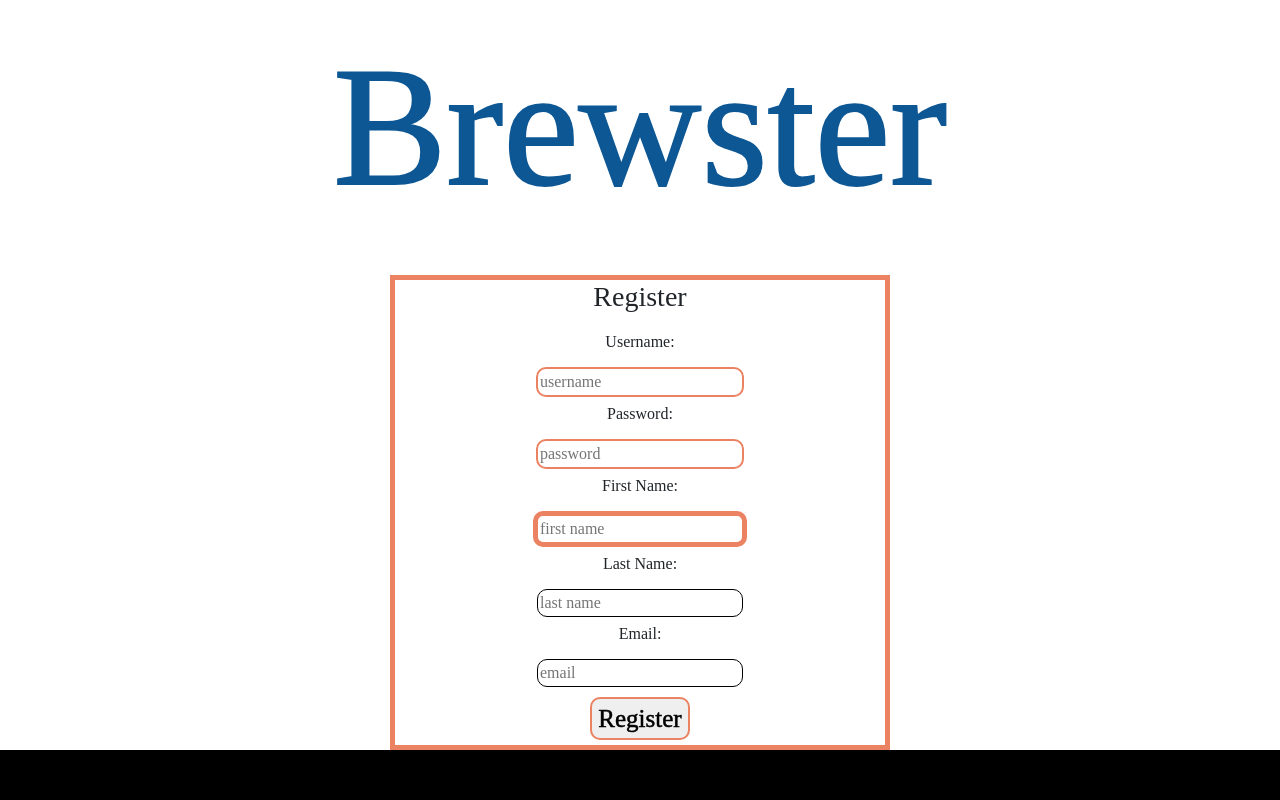
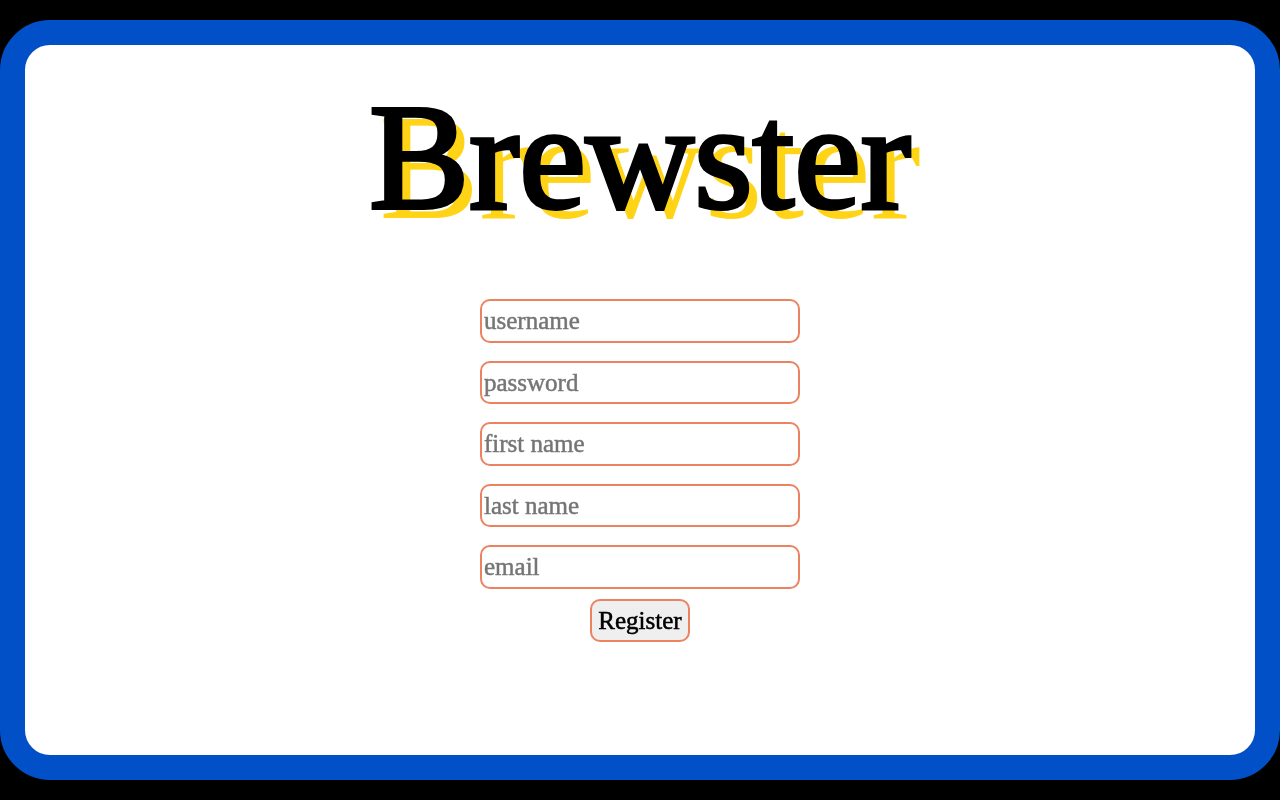
Before and after one commit to brownabs/Brewster, a React app: page /register in a window 1280 px wide. Built offline with nearby package versions, Linux system fonts and the light colour scheme; a web font is replaced by a local one.

Commit message:
register page css

```diff
--- a/src/components/auth/Login.js
+++ b/src/components/auth/Login.js
@@ -1,7 +1,6 @@
 import React, { Component } from "react";
 import "./login.css";
 import UserManager from "../../modules/UserManager";
-import "./login.css";
 import { Link } from "react-router-dom";
 
 export default class Login extends Component {
--- a/src/components/auth/Register.css
+++ b/src/components/auth/Register.css
@@ -1,60 +1,43 @@
+.registerLandingPage {
+    justify-content: center;
+    flex-direction: column;
+    align-items: center;
+      position: fixed;
+      top: 20px;
+      left: 0;
+      width: 100%;
+      height: 95%;
+      background-color:  white;
+      border: 25px  rgb(1, 80, 199) solid;
+      border-radius: 50px;
+}
 .registerForm {
     display: flex;
     justify-content: center;
     flex-direction: column;
     align-items: center;
-    width: 500px
+    margin-bottom: 50px
 }
 
+
 .registerPageTitle {
- font-size: 170px;
-  display: flex;
-  justify-content: center;
-  font-family: 'Fredericka the Great', serif;
-  color: rgb(13, 87, 148);
-  text-shadow: 9px 9px white;
-  -webkit-text-stroke-width: 2px;
+    font-size: 150px;
+    display: flex;
+    justify-content: center;
+    font-family: 'Fredericka the Great', serif;
+    color: black;
+    text-shadow: 10px 10px rgb(255, 212, 23);
+    -webkit-text-stroke-width: 4px;
 
 }
 
- .registerInnerLandingPage {
-     background-color: white;
-     display: flex;
-     justify-content: center;
-     flex-direction: row;
-     align-items: center;
-     margin: 20px;
-     border-radius: 10px;
- }
-
- .registerForm {
-    border: 5px rgb(235, 130, 98) solid;
- }
-
-.first_name {
-    border: 1px black solid;
+.username, .password, .first_name, .last_name, .email {
+    border: 2px rgb(235, 130, 98) solid;
     border-radius: 10px;
     margin: 5px;
-    border: 5px rgb(235, 130, 98) solid;
+    font-family: 'Fredericka the Great', serif;
+    color: black;
+    font-size: 25px;
+    -webkit-text-stroke-width: .5px;
+
 }
-
-.last_name {
-    border: 1px black solid;
-    border-radius: 10px;
-    margin: 5px
-}
-
-.email {
-    border: 1px black solid;
-    border-radius: 10px;
-    margin: 5px
-}
-
-
-.registerIconBeer {
-    height: 306px;
-    width: 222px;
-    border-radius: 15px;
-    padding: 10px;
-    box-shadow: 5px 5px;
-}
--- a/src/components/auth/Register.js
+++ b/src/components/auth/Register.js
@@ -52,8 +52,7 @@ import './Register.css'
       <div className="registerInnerLandingPage">
       <div className="registerFormContainer">
       <form className="registerForm">
-        <h1 className="h3 mb-3 font-weight-normal">Register</h1>
-        <label htmlFor="inputUsername">Username:</label>
+        <label htmlFor="inputUsername"></label>
         <input className="username"
           onChange={this.handleFieldChange}
           type="username"
@@ -62,7 +61,7 @@ import './Register.css'
           required=""
           autoFocus=""
         />
-        <label htmlFor="inputPassword">Password:</label>
+        <label htmlFor="inputPassword"></label>
         <input className="password"
           onChange={this.handleFieldChange}
           type="password"
@@ -70,7 +69,7 @@ import './Register.css'
           placeholder={`password`}
           required=""
         />
-           <label htmlFor="inputFirstName">First Name:</label>
+           <label htmlFor="inputFirstName"></label>
         <input className="first_name"
           onChange={this.handleFieldChange}
           type="name"
@@ -78,7 +77,7 @@ import './Register.css'
           placeholder={`first name`}
           required=""
         />
-           <label htmlFor="inputLastName">Last Name:</label>
+           <label htmlFor="inputLastName"></label>
         <input className="last_name"
           onChange={this.handleFieldChange}
           type="name"
@@ -86,7 +85,7 @@ import './Register.css'
           placeholder={`last name`}
           required=""
         />
-             <label htmlFor="inputEmail">Email:</label>
+             <label htmlFor="inputEmail"></label>
         <input className="email"
           onChange={this.handleFieldChange}
           type="email"
--- a/src/components/auth/login.css
+++ b/src/components/auth/login.css
@@ -14,19 +14,19 @@ html {
     top: 20px;
     left: 0;
     width: 100%;
-    background-color:  rgb(255, 213, 96);
+    background-color:  white;
     border: 25px  rgb(1, 80, 199) solid;
     border-radius: 50px;
     padding-bottom: 40px;
 }
 
 .pageTitle {
-  font-size: 220px;
+  font-size: 250px;
   display: flex;
   justify-content: center;
   font-family: 'Fredericka the Great', serif;
   color: black;
-  text-shadow: 10px 10px white;
+  text-shadow: 10px 10px rgb(255, 212, 23);
   -webkit-text-stroke-width: 4px;
 }
 
@@ -36,7 +36,7 @@ html {
   border-radius: 50px;
   width: 100%;
   box-shadow: 12px 12px black;
-  width: 1000px;
+  width: 1020px;
 }
 
 .loginInfo {
```
Also changed, not shown: database.json (added, +19 -0 lines).
